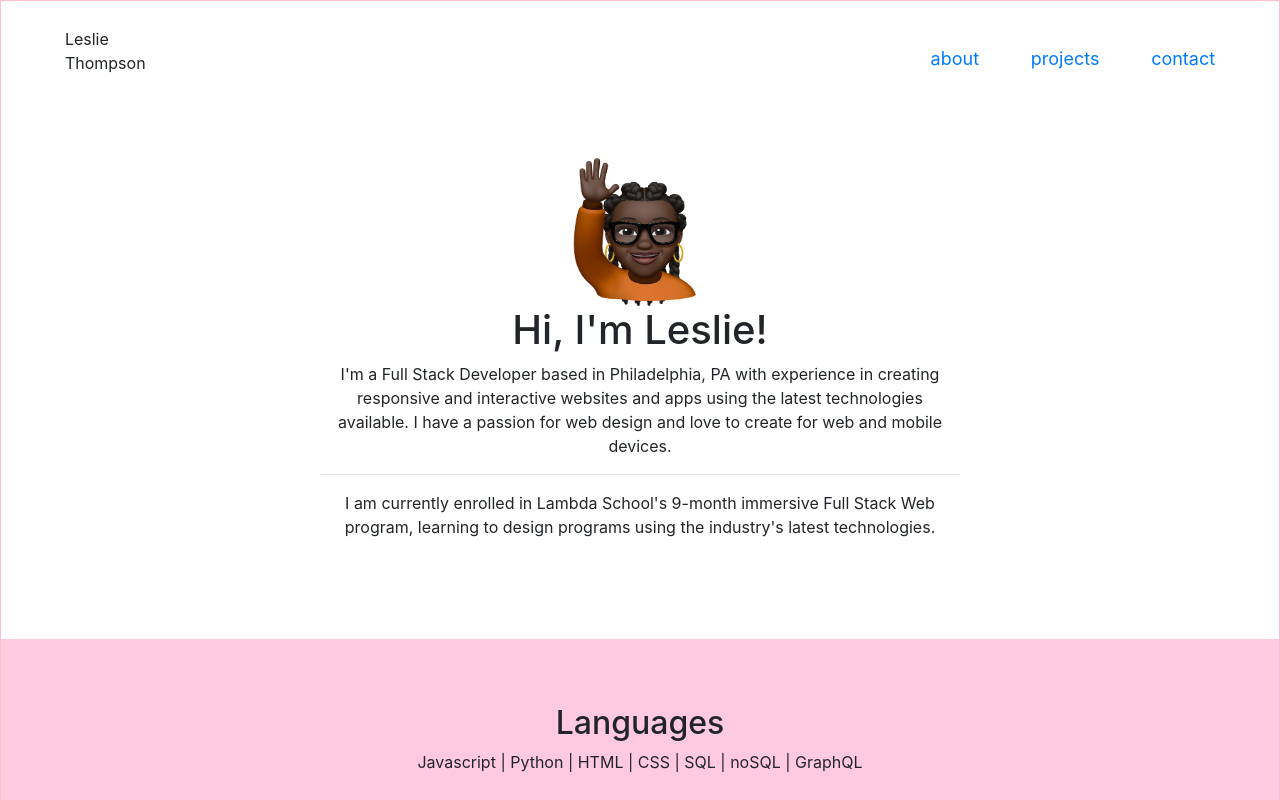
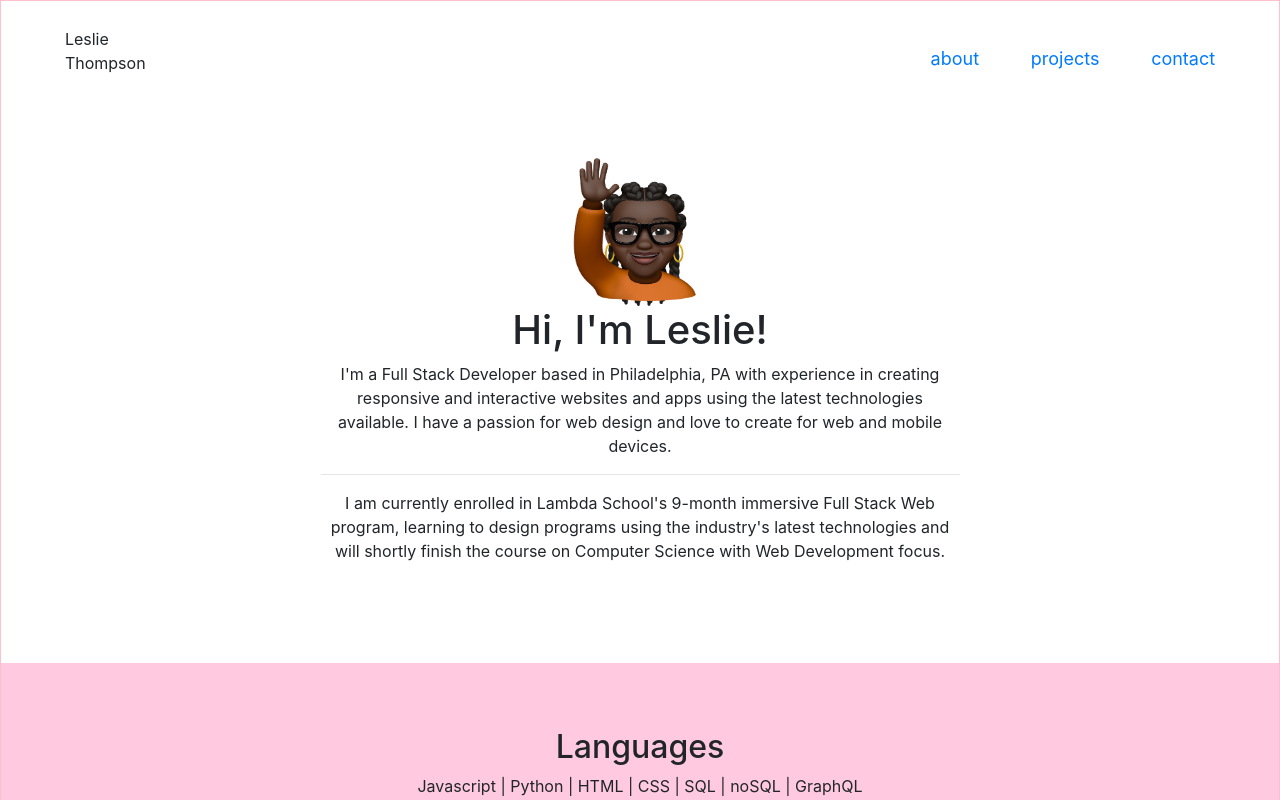
Before and after one commit to LCRT215/Portfolio, a React (Create React App) app: page / in a window 1280 px wide. Shown: the top 800 px of the page. Built offline with nearby package versions, Linux system fonts and the light colour scheme.

Commit message:
about update

```diff
--- a/src/components/Home/Home.js
+++ b/src/components/Home/Home.js
@@ -21,7 +21,9 @@ function Home() {
         </p>
         I am currently enrolled in Lambda School's 9-month immersive Full Stack
         Web program, learning to design programs using the industry's latest
-        technologies.
+        technologies and will shortly finish the course on Computer Science with
+        Web Development focus.
+        <br />
       </div>
       <div className="sections one">
         <h2>Languages</h2>
```
